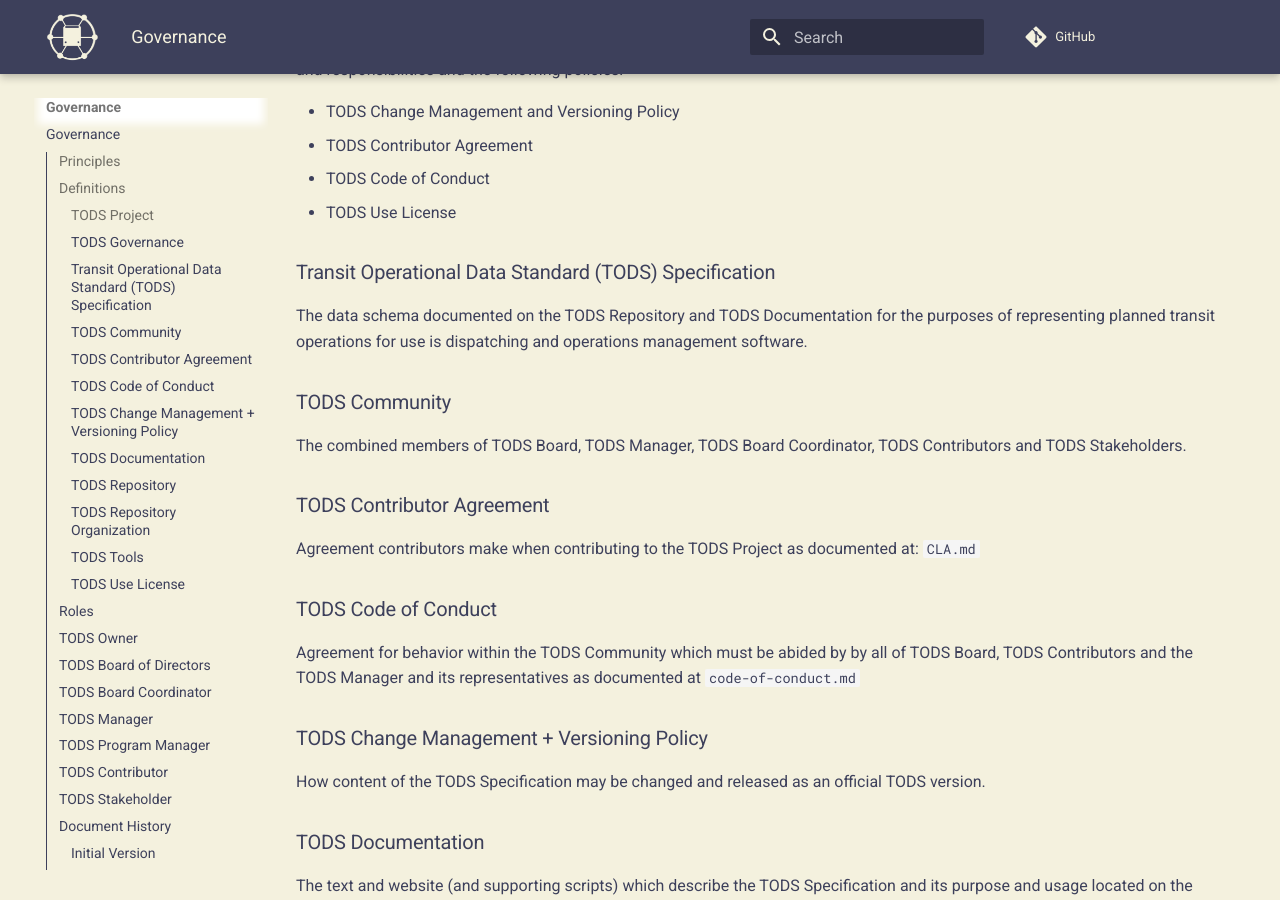
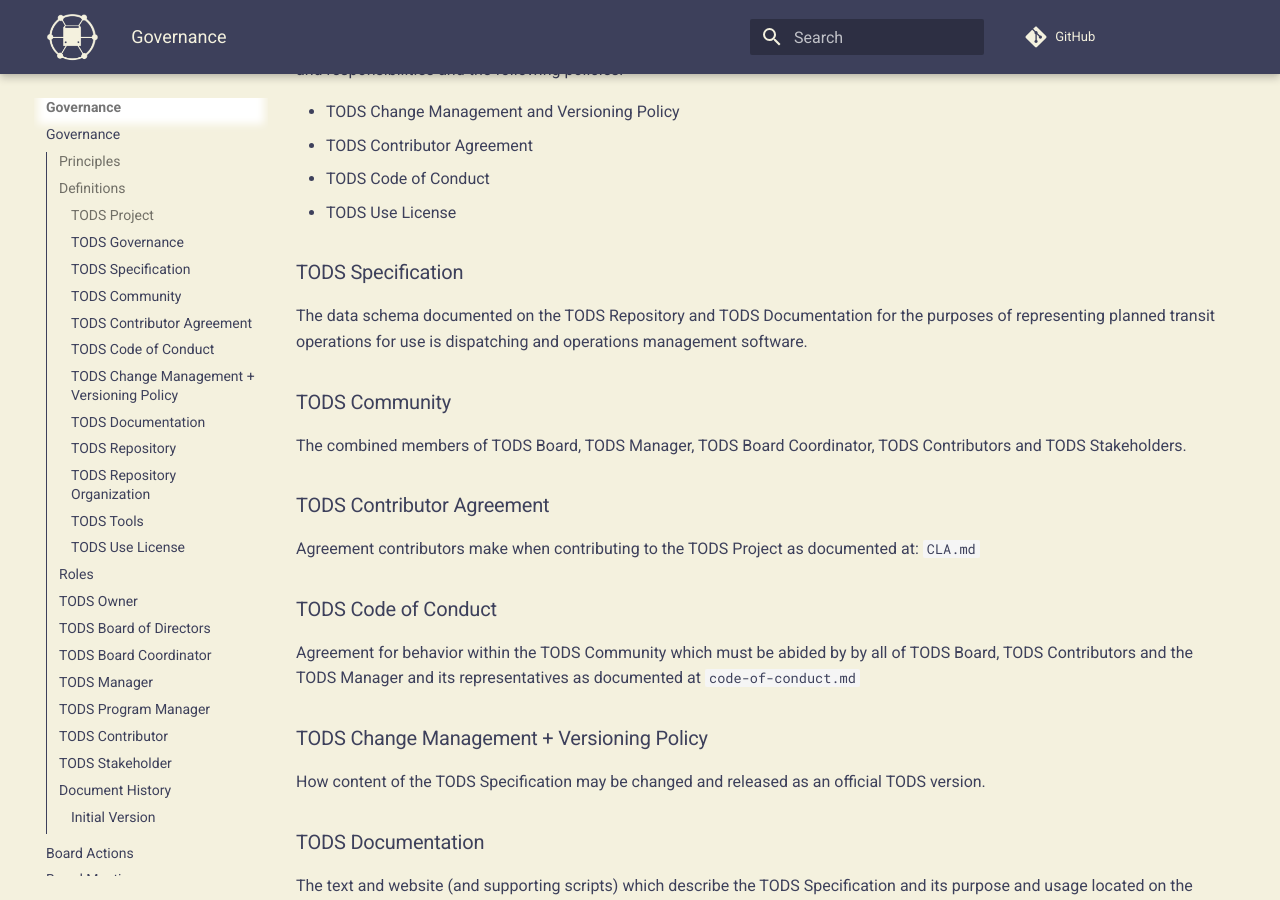
Before and after one commit to cal-itp/operational-data-standard, an MkDocs documentation site: the page built from docs/governance/governance.md, in a window 1280 px wide and 900 px high, scrolled down 1554 px. Built offline with MkDocs 1.6.1 and Material for MkDocs 9.7.7, drawn with Linux system fonts in a browser that asks for light colours; nearby versions of some CDN libraries; comment, search, counter and statistics services are not loaded.

Commit message:
Update title

```diff
--- a/docs/governance/governance.md
+++ b/docs/governance/governance.md
@@ -49,7 +49,7 @@ Who and how decisions are made about the scope and direction of the TODS Project
 - [TODS Code of Conduct](#tods-code-of-conduct)
 - [TODS Use License](#tods-use-license)
 
-### Transit Operational Data Standard (TODS) Specification
+### TODS Specification
 
 The data schema documented on the [TODS Repository](#tods-repository) and [TODS Documentation](#tods-documentation) for the purposes of representing planned transit operations for use is dispatching and operations management software.
 
```
